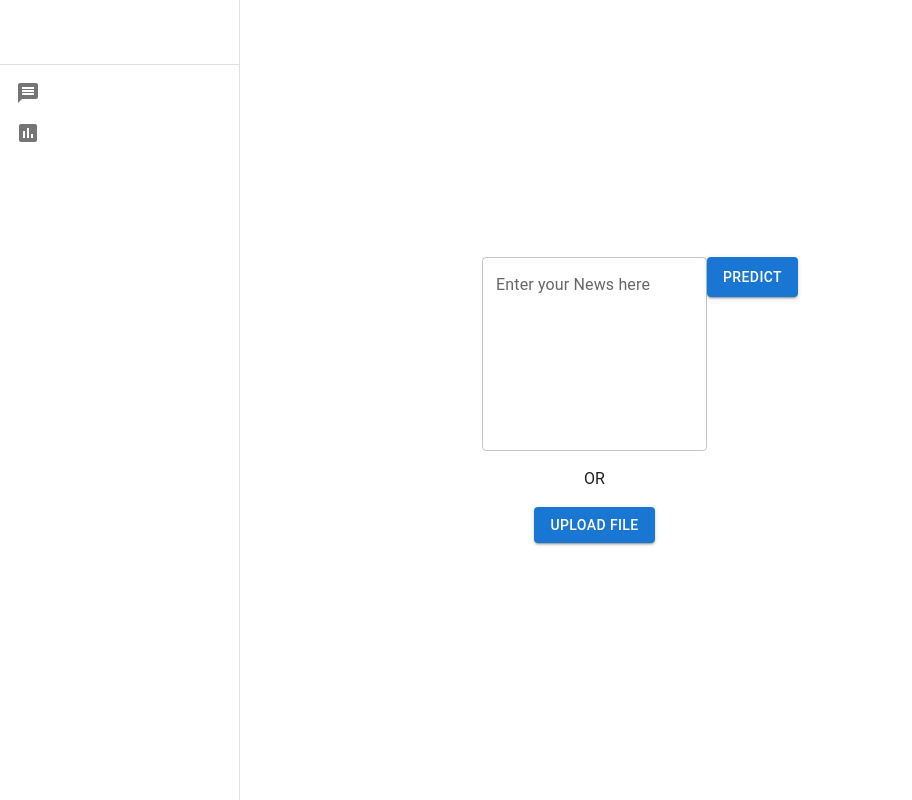
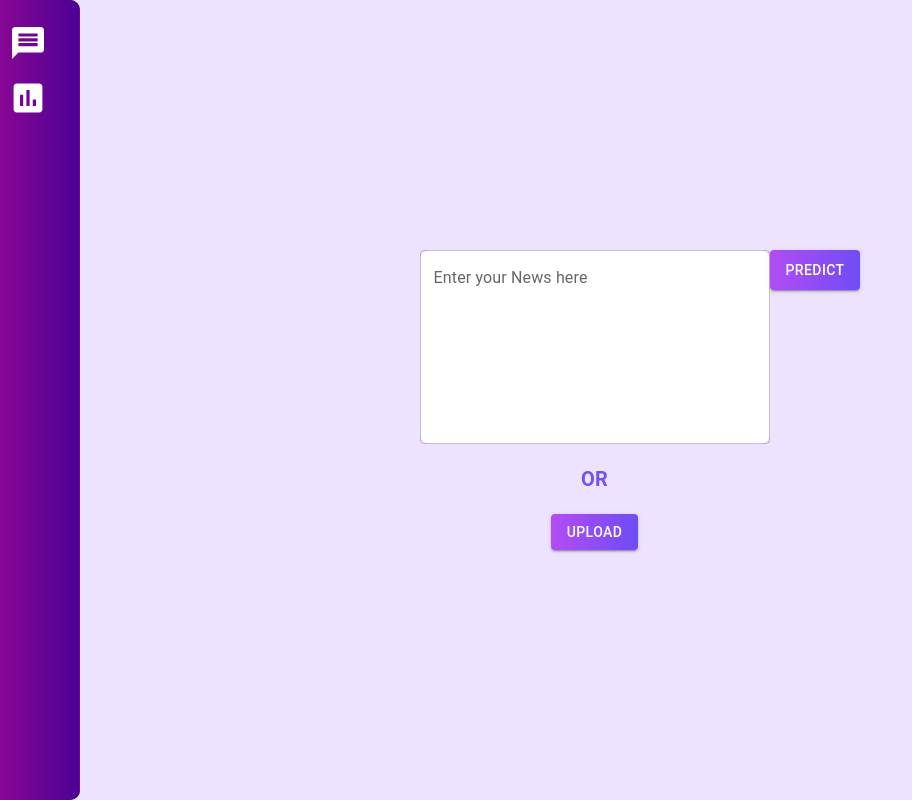
Before and after one commit to XDRAGON2002/Fake-News-Predictor, a Next.js app in the folder frontend/: page / in a window 1280 px wide. Shown: the whole page, without its empty margins (0-912 px from the left). Built offline with nearby package versions, Linux system fonts and the light colour scheme.

Commit message:
Added styling

```diff
--- a/frontend/components/ArticlesList.tsx
+++ b/frontend/components/ArticlesList.tsx
@@ -1,5 +1,6 @@
 import News from "../pages/news";
 import Article from "./Article";
+import styles from '../styles/Home.module.css';
 import { useState, useEffect } from "react";
 
 const ArticlesList = () => {
--- a/frontend/components/NavDrawer.tsx
+++ b/frontend/components/NavDrawer.tsx
@@ -7,33 +7,36 @@ import List from '@mui/material/List';
 import Divider from '@mui/material/Divider';
 import ListItem from '@mui/material/ListItem';
 import ListItemIcon from '@mui/material/ListItemIcon';
+import styles from '../styles/Home.module.css';
 import {Message,InsertChart} from '@mui/icons-material';
 
-const drawerWidth = 240;
+
+const drawerWidth = 80;
 
 export default function NavDrawer() {
   return (
-    <Box sx={{ display: 'flex' }}>
+    <Box sx={{ display: 'flex'}}>
       <CssBaseline />
       <Drawer
         sx={{
           width: drawerWidth,
           flexShrink: 0,
           '& .MuiDrawer-paper': {
+            borderRadius: "0px 10px 10px 0px",
+            background: "linear-gradient(to right, #890695 , #4b0294) !important",
             width: drawerWidth,
+            overflowX: "hidden",
             boxSizing: 'border-box',
           },
         }}
         variant="permanent"
         anchor="left"
       >
-        <Toolbar />
-        <Divider />
-        <List>
+        <List className={styles.listitem}>
           {['Inbox', 'Starred'].map((text, index) => (
             <ListItem button key={text}>
               <ListItemIcon>
-                {index % 2 === 0 ? <Message /> : <InsertChart />}
+                {index % 2 === 0 ? <Message style={{ color: "white" }} className={styles.svg_icons}/> : <InsertChart style={{ color: "white" }} className={styles.svg_icons}/>}
               </ListItemIcon>
             </ListItem>
           ))}
--- a/frontend/pages/index.tsx
+++ b/frontend/pages/index.tsx
@@ -14,13 +14,13 @@ const Home: NextPage = () => {
         <div className={styles.mainscreen}>
           <div>
             <form className={styles.inputscreen}>
-              <TextField id="outlined-multiline-static" label="Enter your News here" multiline rows={7} placeholder="Enter your News here" />
-              <p>OR</p>
-              <Button variant="contained" component="label">Upload File <input type="file" accept="audio/mp3" hidden/> </Button>
+              <TextField id="outlined-multiline-static" className={styles.textfield} label="Enter your News here" multiline rows={7} placeholder="Enter your News here" />
+              <p className={styles.p}>OR</p>
+              <Button variant="contained" component="label" className={styles.button}>Upload<input type="file" accept="audio/mp3" hidden/> </Button>
             </form>
           </div>
           <br></br>
-          <Button variant="contained" className={styles.button}>Predict</Button>
+          <Button variant="contained" className={styles.pbutton}>Predict</Button>
         </div>
 
       </main>
--- a/frontend/styles/Home.module.css
+++ b/frontend/styles/Home.module.css
@@ -1,8 +1,10 @@
 .container {
+  background-color: #ede3ff;
   padding: 0 2rem;
 }
 
 .main {
+
   min-height: 100vh;
   padding: 4rem 0;
   flex: 1;
@@ -57,12 +59,12 @@
   max-width: 800px;
 }
 
-.mainscreen{
+.mainscreen {
   display: flex;
 }
 
-.inputscreen{
-  flex:1;
+.inputscreen {
+  flex: 1;
   display: flex;
   flex-direction: column;
   justify-content: center;
@@ -71,11 +73,60 @@
 }
 
 .button {
+  padding: 20px;
+  margin: 20px 100px;
+  max-width: 110px;
+  max-height: 40px;
+  background: linear-gradient(to right, #b34cf5, #6f4cf5);
+}
+
+.p {
+  color: #7351f5;
+  font-weight: bold;
+  font-size: 20px;
+}
+
+.pbutton {
   margin: 100px;
   max-width: 110px;
   max-height: 40px;
+  background: linear-gradient(to right, #b34cf5, #6f4cf5);
 }
 
+.svg_icons {
+  transform: scale(1.6);
+  margin-top: 15px;
+}
+
+.textfield {
+  width: 350px;
+  background-color: white;
+  border-radius: 10px;
+}
+
+.listitem {
+  padding: 5px;
+  margin: 5px;
+}
+
+.drawer {
+  background: linear-gradient(to right, #890695, #4b0294) !important;
+}
+
+.article {
+  margin-top: 20px;
+  margin-left: 80px;
+  background: #47008d;
+}
+
+.articlelist {
+  color:white;
+}
+
+.articletitle {
+  color:white;
+  margin-left: 20px;
+}
 
 @media (max-width: 600px) {
   .grid {
```
Also changed, not shown: frontend/components/Article.tsx (+10 -5 lines), frontend/styles/homescreen.css (deleted, +0 -13 lines), 1 other file (tests, documents, lock files or other folders).
